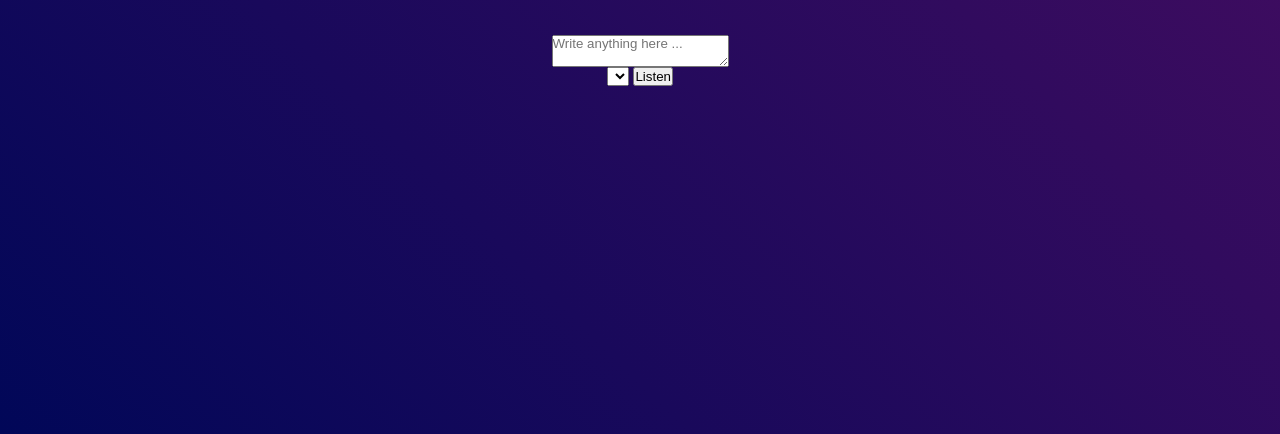
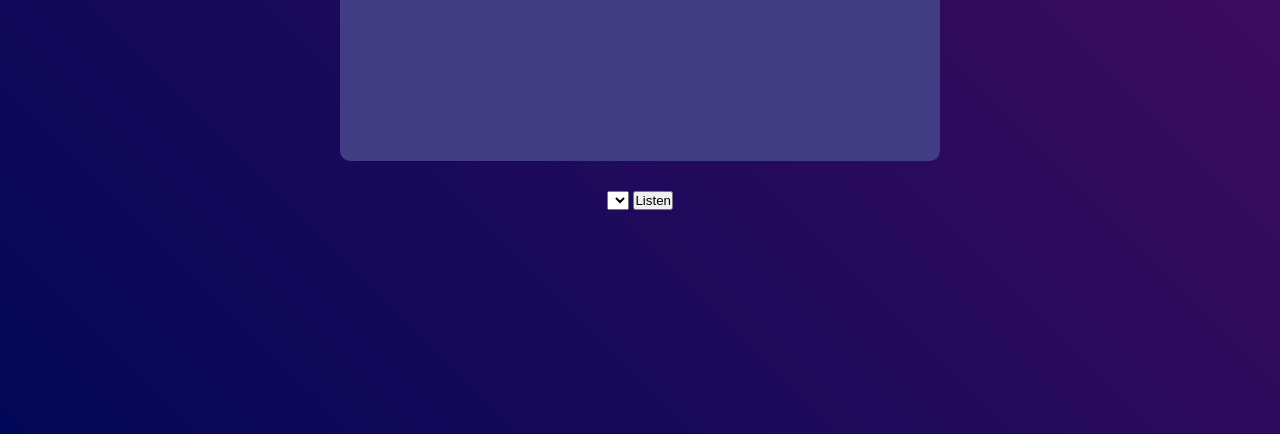
Before and after one commit to mrghkh12/Text-To-Voice-Converter, a plain HTML site: page index.html in a window 1280 px wide. Shown: the part 366-800 px from the top of the page. Drawn offline with Linux system fonts and the light colour scheme.

Commit message:
feat(style.css): input text styles

```diff
--- a/css/style.css
+++ b/css/style.css
@@ -25,3 +25,21 @@
 .container .title span{
     color: #ff2963;
 }
+
+.container .textInput{
+    width: 600px;
+    height: 250px;
+    background: #403d84;
+    color: #fff;
+    font-size: 15px;
+    border: 0;
+    outline: 0;
+    padding: 20px;
+    border-radius: 10px;
+    resize: none;
+    margin-bottom: 30px;
+}
+.container .textInput::placeholder{
+    font-size: 16px;
+    color: #ddd;
+}
--- a/index.html
+++ b/index.html
@@ -10,7 +10,7 @@
     <div class="container">
         <h1 class="title">Text To Speech <span>Converter</span></h1>
 
-        <textarea class="testInput" placeholder="Write anything here ..."></textarea>
+        <textarea class="textInput" placeholder="Write anything here ..."></textarea>
 
         <div class="option">
             <select ></select>
```
